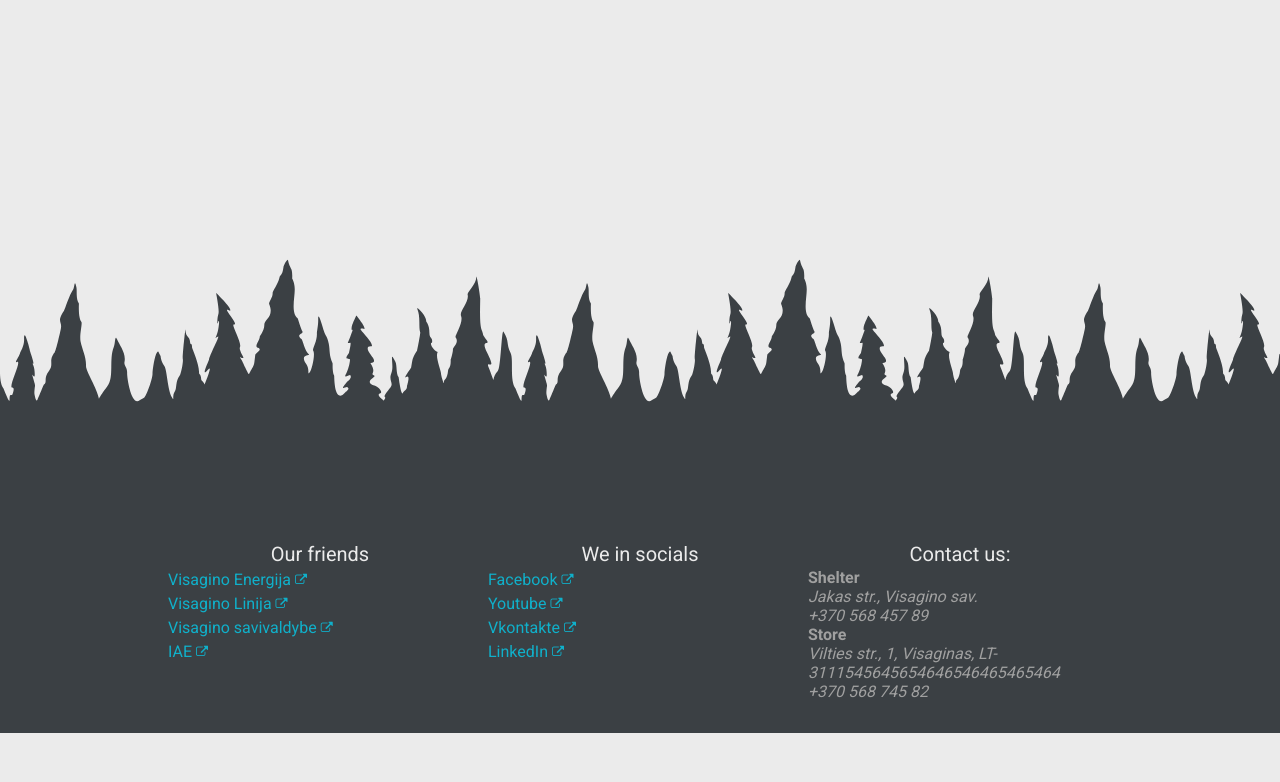
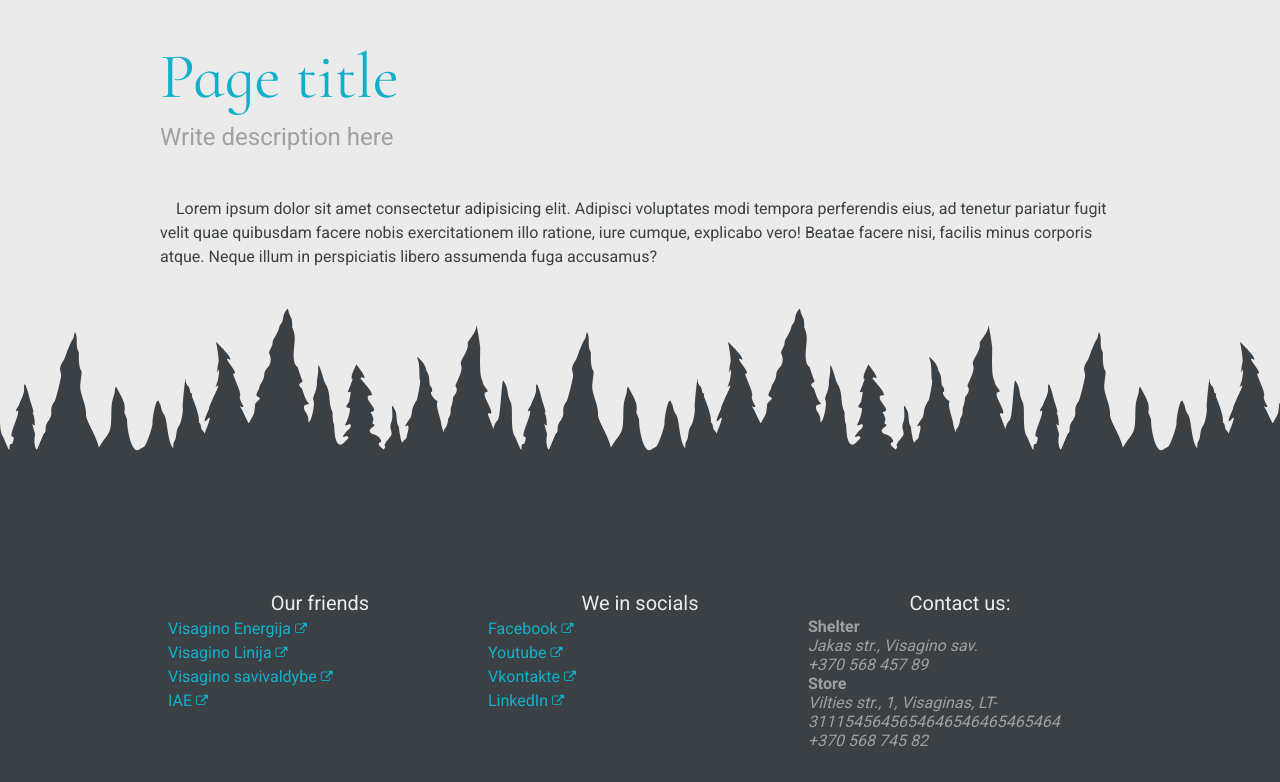
Before and after one commit to Skidan/padekman, a plain HTML site: page src/pug/page.pug in a window 1280 px wide. Shown: the part 67-849 px from the top of the page. Before the commit the page ends 800 px from the top, so only its background shows below. Drawn offline with nearby package versions, Linux system fonts and the light colour scheme; files that its build step writes are made by us from their sources; files whose address does not match are found by name.

Commit message:
WP_preparations

```diff
--- a/src/pug/page.pug
+++ b/src/pug/page.pug
@@ -6,7 +6,7 @@ html(lang="en")
 		#wrapper
 			include header
 			main#main
-				//- include topper
+				include pagetop
 				//- include feedback
 				//- include urgent
 				//- include charity
--- /dev/null
+++ b/src/pug/pagetop.pug
@@ -0,0 +1,7 @@
+section#pagetop
+	.container
+		h1.pagetitle Page title
+		p.subheading Write description here
+section#content
+	.container
+		p Lorem ipsum dolor sit amet consectetur adipisicing elit. Adipisci voluptates modi tempora perferendis eius, ad tenetur pariatur fugit velit quae quibusdam facere nobis exercitationem illo ratione, iure cumque, explicabo vero! Beatae facere nisi, facilis minus corporis atque. Neque illum in perspiciatis libero assumenda fuga accusamus?
--- a/src/pug/single.pug
+++ b/src/pug/single.pug
@@ -6,7 +6,7 @@ html(lang="en")
 		#wrapper
 			include header
 			main#main
-				//- include topper
+				include pagetop
 				//- include feedback
 				//- include urgent
 				//- include charity
--- /dev/null
+++ b/src/scss/page.scss
@@ -0,0 +1,17 @@
+#pagetop {
+  background-color: $color-bg;
+}
+
+.pagetitle {
+	font-size: $basic * 4;
+	line-height: $basic * 6;
+  padding-top: $basic * 6;
+}
+.subheading {
+	font-size: $basic * 1.5;
+	text-indent: 0;
+	color: $color-neutral;
+	padding: 0;
+	margin: 0;
+	padding-bottom: $basic * 3;
+}
--- a/src/scss/styles.scss
+++ b/src/scss/styles.scss
@@ -4,4 +4,5 @@
 @import "graphics";
 @import "common";
 @import "main";
+@import "page";
 @import "modifiers";
```
Also changed, not shown: css/styles.css, page.html, single.html, src/html/pagetop.html (added).
